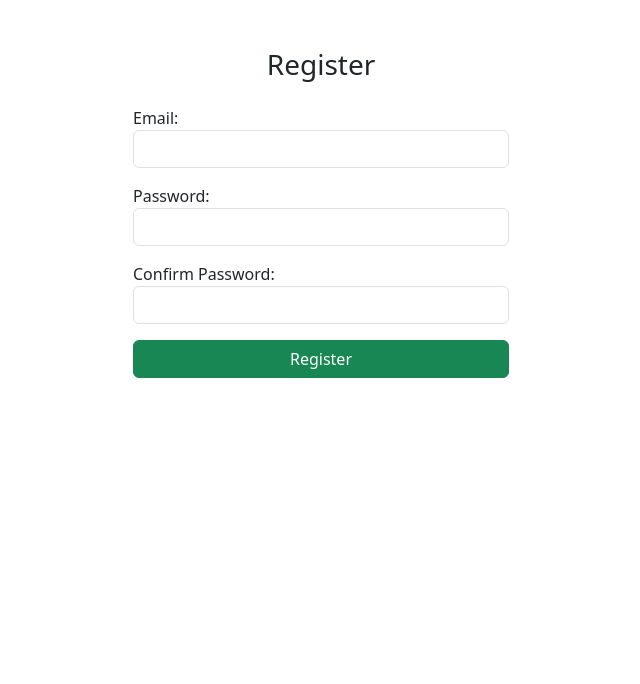
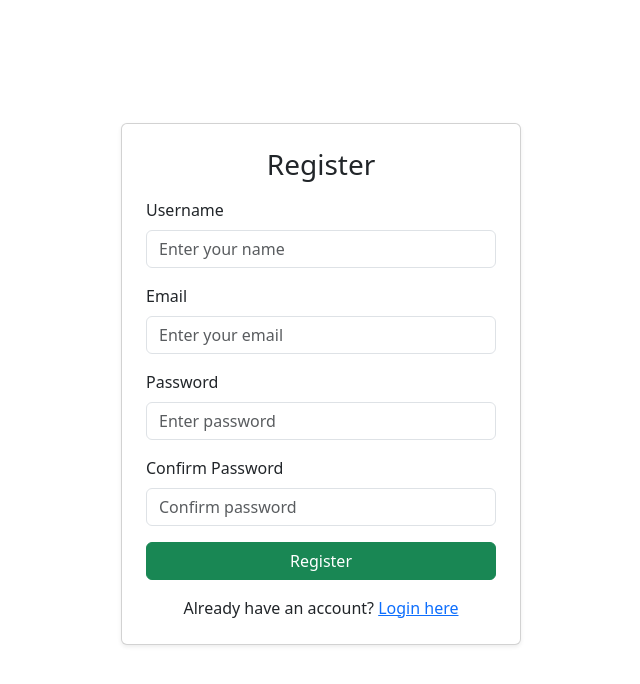
Before and after one commit to n-aadiyah/electronics-kit-frontend, a React (Create React App) app: page /register in a window 1280 px wide. Shown: the top 684 px of the page, without its empty margins (319-959 px from the left). Built offline with nearby package versions, Linux system fonts and the light colour scheme.

Commit message:
fix:login and register

```diff
--- a/src/pages/Login.js
+++ b/src/pages/Login.js
@@ -1,49 +1,81 @@
 import React, { useState } from 'react';
 import { useNavigate } from 'react-router-dom';
+import axios from 'axios';
 
 const Login = () => {
-  const [email, setEmail] = useState('');
+  const [email, setEmail]       = useState('');
   const [password, setPassword] = useState('');
+  const [error, setError]       = useState('');
   const navigate = useNavigate();
 
-  const handleLogin = (e) => {
+  const handleLogin = async (e) => {
     e.preventDefault();
 
-    if (email && password) {
-      // Temporary fake login logic
-      alert('Login successful!');
-      navigate('/home'); // 👈 Redirect to Home after login
+    if (!email || !password) {
+      setError('❌ Please fill in all fields.');
+      return;
+    }
+
+    try {
+      await axios.post(
+        'http://localhost:5000/api/auth/login',
+        { email, password },
+        { withCredentials: true } // needed for cookie-based sessions
+      );
+
+      alert('✅ Login successful!');
+      navigate('/home'); // or your home/dashboard route
+    } catch (err) {
+      console.error('Login error:', err);
+      if (err.response?.data?.error) {
+        setError(err.response.data.error);
       } else {
-      alert('Please fill all fields');
+        setError('❌ Login failed. Please try again.');
+      }
     }
   };
 
   return (
-    <div className="container mt-5" style={{ maxWidth: '400px' }}>
-      <h3 className="text-center mb-4">Login</h3>
+    <div className="container d-flex justify-content-center align-items-center" style={{ minHeight: '80vh' }}>
+      <div className="card shadow-sm p-4" style={{ width: '100%', maxWidth: '400px' }}>
+        <h3 className="text-center mb-3">Login</h3>
+
+        {error && <div className="alert alert-danger">{error}</div>}
+
         <form onSubmit={handleLogin}>
           <div className="mb-3">
-          <label>Email:</label>
+            <label className="form-label">Email</label>
             <input
               type="email"
               className="form-control"
+              placeholder="Enter your email"
               value={email}
               onChange={(e) => setEmail(e.target.value)}
               required
             />
           </div>
+
           <div className="mb-3">
-          <label>Password:</label>
+            <label className="form-label">Password</label>
             <input
               type="password"
               className="form-control"
+              placeholder="Enter password"
               value={password}
               onChange={(e) => setPassword(e.target.value)}
               required
             />
           </div>
-        <button type="submit" className="btn btn-primary w-100">Login</button>
+
+          <button type="submit" className="btn btn-primary w-100">
+            Login
+          </button>
         </form>
+
+        <p className="text-center mt-3 mb-0">
+          Don't have an account? <a href="/register">Register here</a>
+        </p>
+      </div>
     </div>
   );
 };
--- a/src/pages/Products.js
+++ b/src/pages/Products.js
@@ -1,40 +1,45 @@
-import React, { useContext } from "react";
+import React, { useEffect, useState, useContext } from "react";
+import axios from "axios";
+import ProductCard from "../components/ProductCard";
 import { CartContext } from "../context/CartContext";
-import ProductCard from "../components/ProductCard";
-
-const products = [
-  {
-    id: 1,
-    name: "Arduino Starter Kit",
-    price: "₹999",
-    description: "Beginner-friendly kit with Arduino UNO, jumper wires, LEDs, and sensors.",
-  },
-  {
-    id: 2,
-    name: "Raspberry Pi Kit",
-    price: "₹3,499",
-    description: "Complete Raspberry Pi 4 kit for IoT and programming projects.",
-  },
-  {
-    id: 3,
-    name: "Robotics Kit",
-    price: "₹1,799",
-    description: "Build your own robot car with this motor driver and sensor kit.",
-  },
-];
 
 const Products = () => {
+  const [products, setProducts] = useState([]);
   const { addToCart } = useContext(CartContext);
+  const [loading, setLoading] = useState(true);
+  const [error, setError] = useState(null);
+
+  useEffect(() => {
+    axios
+      .get("http://localhost:5000/api/products")
+      .then((res) => {
+        setProducts(res.data);
+        setLoading(false);
+      })
+      .catch((err) => {
+        console.error("Failed to load products:", err);
+        setError("Failed to load products.");
+        setLoading(false);
+      });
+  }, []);
 
   return (
-    <div>
-      <h2 className="mb-4">Available Kits</h2>
+    <div className="container my-5">
+      <h2 className="mb-4 text-center">Available Kits</h2>
 
-      <div className="row">
-        {products.map((product) => (
-          <ProductCard key={product.id} product={product} onAddToCart={addToCart} />
-        ))}
-      </div>
+      {loading ? (
+        <div className="text-center">Loading...</div>
+      ) : error ? (
+        <div className="text-center text-danger">{error}</div>
+      ) : (
+        <div className="row">
+          {products.map((product) => (
+            <div className="col-12 col-sm-6 col-md-4 mb-4" key={product._id}>
+              <ProductCard product={product} onAddToCart={addToCart} />
+            </div>
+          ))}
+        </div>
+      )}
     </div>
   );
 };
--- a/src/pages/Register.js
+++ b/src/pages/Register.js
@@ -1,46 +1,113 @@
 import React, { useState } from 'react';
-import { useNavigate } from 'react-router-dom';
+import { useNavigate, Link } from 'react-router-dom';
+import axios from 'axios';
 
 const Register = () => {
-  const [email, setEmail] = useState('');
+  const [username, setUsername] = useState('');
+  const [email, setEmail]       = useState('');
   const [password, setPassword] = useState('');
-  const [confirm, setConfirm] = useState('');
+  const [confirm, setConfirm]   = useState('');
+  const [error, setError]       = useState('');
+
   const navigate = useNavigate();
 
-  const handleRegister = (e) => {
+  const handleRegister = async (e) => {
     e.preventDefault();
 
-    if (password !== confirm) {
-      alert('Passwords do not match!');
+    if (!username || !email || !password || !confirm) {
+      setError('❌ Please fill in all fields.');
       return;
     }
 
-    // Temporary fake registration logic
-    alert('Registration successful!');
+    if (password !== confirm) {
+      setError('❌ Passwords do not match.');
+      return;
+    }
+
+    try {
+      await axios.post(
+        'http://localhost:5000/api/auth/register',
+        { username, email, password },
+        { withCredentials: true }
+      );
+
+      alert('✅ Registered successfully!');
       navigate('/login');
+    } catch (err) {
+      console.error('Registration error:', err);
+      if (err.response?.data?.error) {
+        setError(err.response.data.error);
+      } else {
+        setError('❌ Registration failed. Try again.');
+      }
+    }
   };
 
   return (
-    <div className="container mt-5" style={{ maxWidth: '400px' }}>
-      <h3 className="text-center mb-4">Register</h3>
+    <div className="container d-flex justify-content-center align-items-center" style={{ minHeight: '90vh' }}>
+      <div className="card shadow-sm p-4 w-100" style={{ maxWidth: '400px' }}>
+        <h3 className="text-center mb-3">Register</h3>
+
+        {error && <div className="alert alert-danger">{error}</div>}
+
         <form onSubmit={handleRegister}>
           <div className="mb-3">
-          <label>Email:</label>
-          <input type="email" className="form-control" value={email}
-            onChange={(e) => setEmail(e.target.value)} required />
+            <label className="form-label">Username</label>
+            <input
+              type="text"
+              className="form-control"
+              placeholder="Enter your name"
+              value={username}
+              onChange={(e) => setUsername(e.target.value)}
+              required
+            />
           </div>
+
           <div className="mb-3">
-          <label>Password:</label>
-          <input type="password" className="form-control" value={password}
-            onChange={(e) => setPassword(e.target.value)} required />
+            <label className="form-label">Email</label>
+            <input
+              type="email"
+              className="form-control"
+              placeholder="Enter your email"
+              value={email}
+              onChange={(e) => setEmail(e.target.value)}
+              required
+            />
           </div>
+
           <div className="mb-3">
-          <label>Confirm Password:</label>
-          <input type="password" className="form-control" value={confirm}
-            onChange={(e) => setConfirm(e.target.value)} required />
+            <label className="form-label">Password</label>
+            <input
+              type="password"
+              className="form-control"
+              placeholder="Enter password"
+              value={password}
+              onChange={(e) => setPassword(e.target.value)}
+              required
+            />
           </div>
-        <button type="submit" className="btn btn-success w-100">Register</button>
+
+          <div className="mb-3">
+            <label className="form-label">Confirm Password</label>
+            <input
+              type="password"
+              className="form-control"
+              placeholder="Confirm password"
+              value={confirm}
+              onChange={(e) => setConfirm(e.target.value)}
+              required
+            />
+          </div>
+
+          <button type="submit" className="btn btn-success w-100">
+            Register
+          </button>
         </form>
+
+        <p className="text-center mt-3 mb-0">
+          Already have an account? <Link to="/login">Login here</Link>
+        </p>
+      </div>
     </div>
   );
 };
```
Lines whose indentation alone changed are shown as unchanged.
